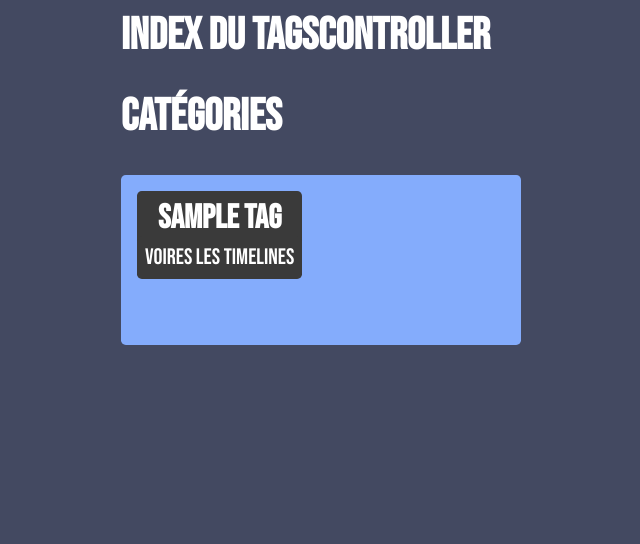
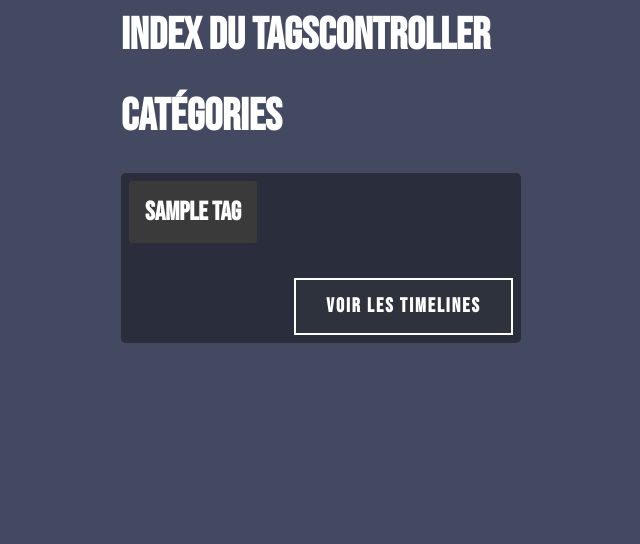
Before and after one commit to Larson007/TimeLine-PHP, a PHP site: page /tags in a window 1280 px wide. Shown: the part 171-715 px from the top of the page, without its empty margins (39-679 px from the left). Before the commit the page ends 516 px from the top, so only its background shows below. Run offline with PHP 8.4, Linux system fonts and the light colour scheme; tables that the repository leaves empty hold one stand-in row (values such as "Sample post"); some libraries are stand-ins or nearby versions.

Commit message:
Maj Css Tags Index

```diff
--- a/app/Models/Tags.php
+++ b/app/Models/Tags.php
@@ -19,7 +19,7 @@ class Tags extends Model
     public function getButton(): string
     {
         return <<<HTML
-            <a class="tagCard__content--link" href="/tags/$this->id" class="btn btn-primary"><span>Voires les Timelines</span></a>
+            <a class="tagCard__content__link--btn" href="/tags/$this->id" class="btn btn-primary"><span>Voir les Timelines</span></a>
 HTML;
     }
 }
--- a/views/tags/index.php
+++ b/views/tags/index.php
@@ -7,14 +7,16 @@
         <?php foreach ($params['tags'] as $tag) : ?>
 
             <div class="tagCard">
-                <div class="tagCard__image">
-                    <?php if (isset($tag->thumbnail) && $tag->thumbnail != null) : ?>
-                    <img src="<?=IMAGES . $tag->thumbnail ?>" alt="">
-                    <?php endif ?>
-                </div>
                 <div class="tagCard__content">
-                    <h2 class="tagCard__content--title"><?= $tag->name ?></h2>
-                    <?= $tag->getButton() ?>
+                    <div class="tagCardtagCard__content--image">
+                        <?php if (isset($tag->thumbnail) && $tag->thumbnail != null) : ?>
+                            <img src="<?= IMAGES . $tag->thumbnail ?>" alt="">
+                        <?php endif ?>
+                    </div>
+                    <h3 class="tagCard__content--title"><?= $tag->name ?></h3>
+                    <div class="tagCard__content__link">
+                        <?= $tag->getButton() ?>
+                    </div>
                 </div>
             </div>
         <?php endforeach ?>
```
Also changed, not shown: public/assets/css/app.css, public/assets/css/app.scss, public/assets/images/tags_histoire.jpeg (added), public/assets/images/tags_mythologie.jpg (added), 1 other file.
